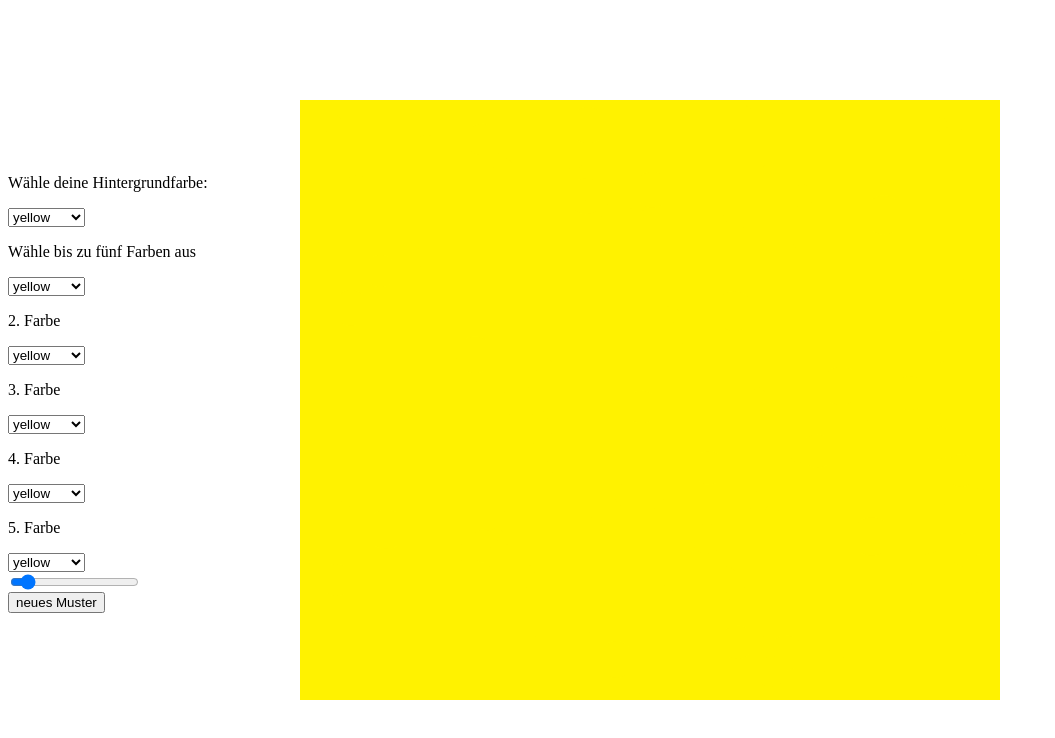
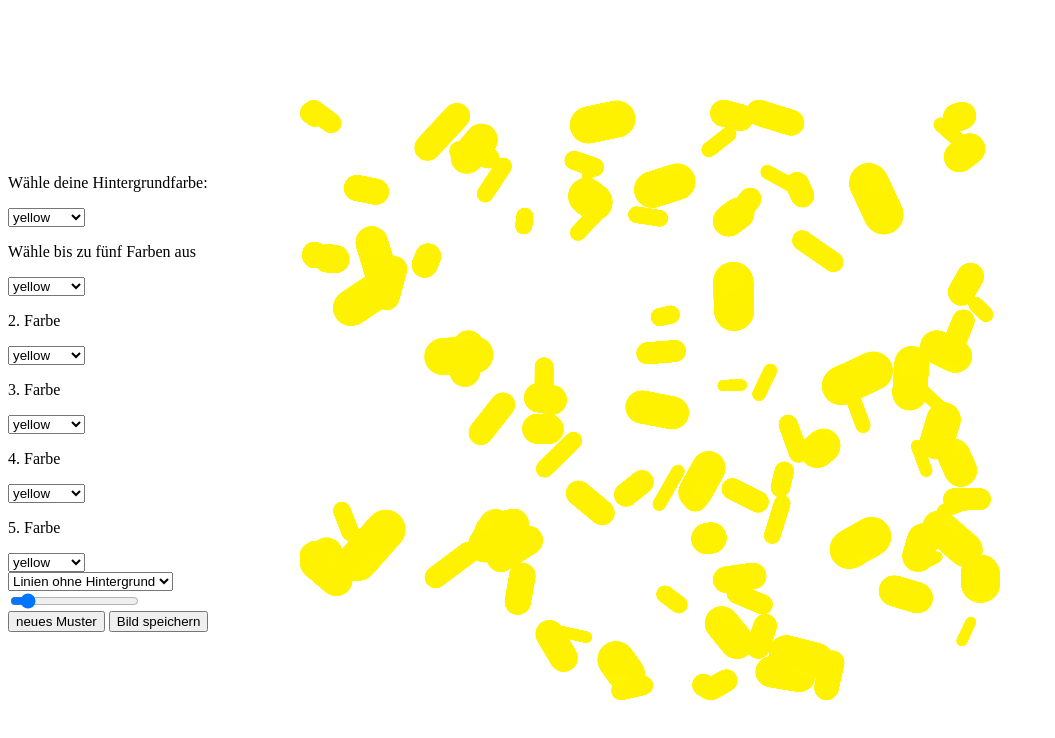
Before and after one commit to gloria-on21/einzelprojekt, a website: page index.html in a window 1280 px wide. Both pictures are taken after a click on the button "neues Muster". Shown: the whole page, without its empty margins (0-1055 px from the left). Drawn offline with Linux system fonts and the light colour scheme.

Commit message:
Button hinzugefügt mit dem man das Muster wählen kann

```diff
--- a/app.js
+++ b/app.js
@@ -52,7 +52,7 @@ class Particle {
     }
 }
 const ParticleCount = 100;
-class Simulation {
+class Ballmuster {
     constructor(breite, hoehe) {
         this.breite = breite;
         this.hoehe = hoehe;
@@ -86,6 +86,38 @@ class Simulation {
         this.particles.forEach(p => p.Draw(ctx));
     }
 }
+class LinienmusterOhneHintergrund {
+    constructor(breite, hoehe) {
+        this.breite = breite;
+        this.hoehe = hoehe;
+        //Array in dem wir unsere Partikel speichern
+        this.particles = [];
+        const farbe1 = getOptionErsteFarbe();
+        const farbe2 = getOptionZweiteFarbe();
+        const farbe3 = getOptionDritteFarbe();
+        const farbe4 = getOptionVierteFarbe();
+        const farbe5 = getOptionFuenfteFarbe();
+        const ColorPalette = [[farbe1, farbe2, farbe3, farbe4, farbe5]];
+        const k = GetRandomInt(0, ColorPalette.length);
+        const pal = ColorPalette;
+        for (var i = 0; i < ParticleCount; i++) {
+            const m = GetRandomInt(0, ColorPalette[0].length);
+            const color = ColorPalette[0][m];
+            this.particles.push(new Particle(breite, hoehe, color));
+        }
+    }
+    Update() {
+        this.particles.forEach(p => p.Update());
+    }
+    Draw(ctx) {
+        //hier wird der Hintergrund gezeichnet
+        ctx.fillStyle = 'transparent';
+        ctx.fillRect(0, 0, this.breite, this.hoehe);
+        ctx.moveTo(100, 100);
+        //hier wird alles gezeichnet
+        this.particles.forEach(p => p.Draw(ctx));
+    }
+}
 const canvas = document.createElement('canvas');
 document.body.appendChild(canvas);
 let interval;
@@ -106,7 +138,9 @@ function main() {
     canvas.style.position = 'absolute';
     canvas.style.top = "100px";
     canvas.style.left = "300px";
-    const sim = new Simulation(breite, hoehe);
+    const muster = getOptionMuster();
+    if (muster == "kreise") {
+        const sim = new Ballmuster(breite, hoehe);
         //Hier legen wir die Framerate fest mit der die Animtion sich neuladet
         const updateFrameRate = 60;
         interval = setInterval(() => {
@@ -114,12 +148,26 @@ function main() {
             sim.Draw(ctx);
         }, 1000 / updateFrameRate);
     }
+    if (muster == "linienOhneHintergrund") {
+        const sim = new LinienmusterOhneHintergrund(breite, hoehe);
+        //Hier legen wir die Framerate fest mit der die Animtion sich neuladet
+        const updateFrameRate = 60;
+        interval = setInterval(() => {
+            sim.Update();
+            sim.Draw(ctx);
+        }, 1000 / updateFrameRate);
+    }
+}
 //Hier wird ein neues Bild generiert
 const button = document.getElementById("btn1");
 //TODO: wieso geht das nicht
 if (button != null) {
     4;
     button.onclick = main;
+}
+const saveButton = document.getElementById("btn2");
+if (saveButton != null) {
+    saveButton.onclick = bildSpeichern;
 }
 //Hier werden die ausgewähltem Farben ausgelesen uns zurückgegeben
 function getOption() {
@@ -152,3 +200,12 @@ function getOptionFuenfteFarbe() {
     const farbe = selectElement.options[selectElement.selectedIndex].value;
     return farbe;
 }
+function bildSpeichern() {
+    var image = canvas.toDataURL("image/png").replace("image/png", "image/octet-stream");
+    window.location.href = image;
+}
+function getOptionMuster() {
+    const selectElement = document.querySelector('#muster');
+    const muster = selectElement.options[selectElement.selectedIndex].value;
+    return muster;
+}
--- a/index.html
+++ b/index.html
@@ -135,14 +135,24 @@
                                   <option class="drop-down-hintergrund" value="#3BB143">green</option>
                                   <option class="drop-down-hintergrund" value="#98FB98">mint</option>
                                   <option class="drop-down-hintergrund" value="white">white</option>
-                                  <option class="drop-down-hintergrund" value="transparent">pig pink</option>
                                 </select>
                               </div>
                               <div class="rangeslider">
+
+                                <div class="custom-select" style="width:200px;">
+                                  <select id="muster">
+                                    <option class="drop-down-hintergrund" value="linienOhneHintergrund">Linien ohne Hintergrund</option>
+                                    <option class="drop-down-hintergrund" value="kreise">Kreise</option>
+                                    <option class="drop-down-hintergrund" value="vierecke">Vierecke</option>
+
+                                  </select>
+                                </div>
+                                <div class="rangeslider">
                                 <input type="range" min="1" max="100" value="10"
                                                class="myslider" id="sliderRange">
                               </div>
     <button id="btn1" type="button" value="btn1" > neues Muster </button>
+    <button id="btn2" type="button" value="btn2"> Bild speichern</button>
     <script src="app.js"></script>
 </body>
 
```
Also changed, not shown: app.ts (+79 -2 lines). Lines whose indentation alone changed are shown as unchanged.
